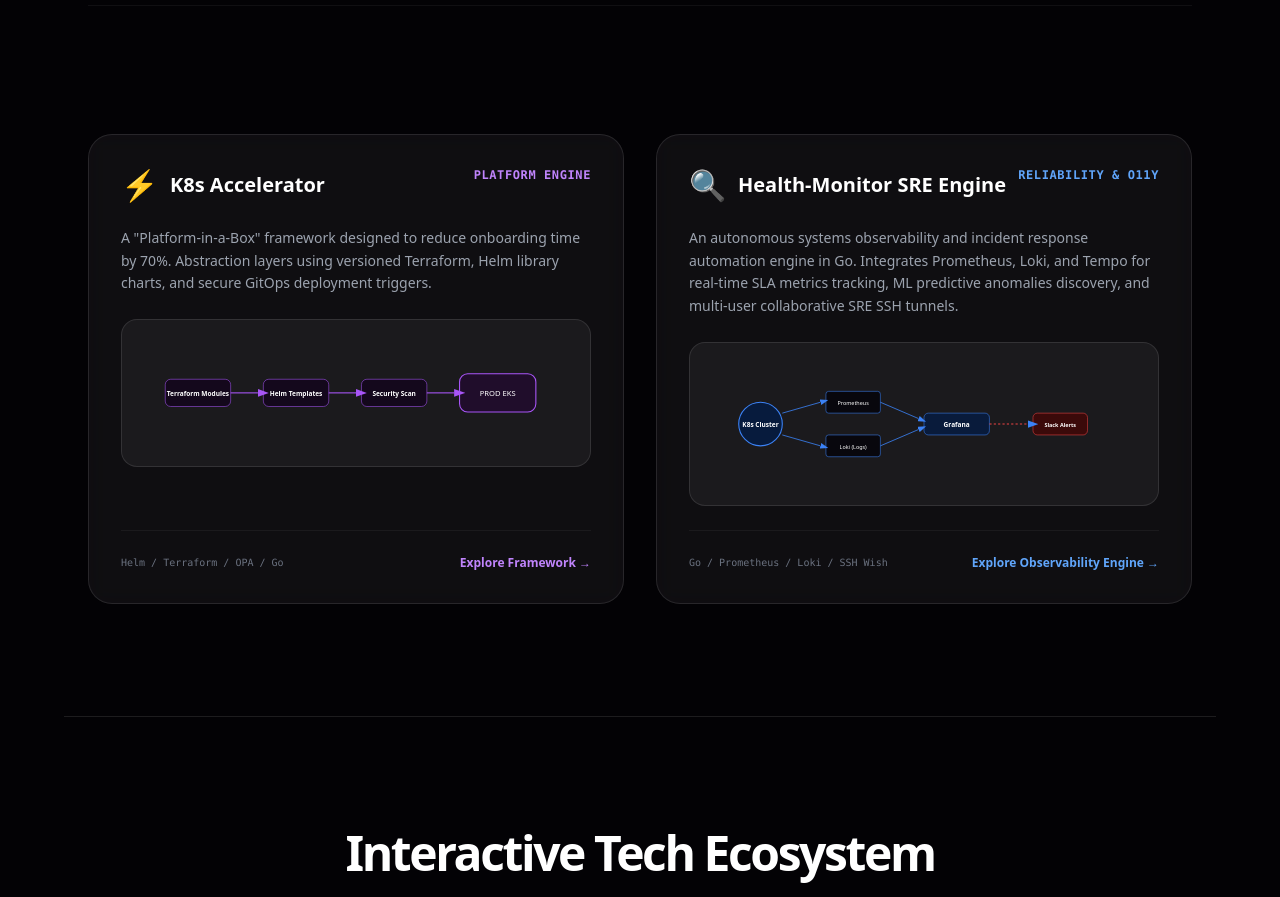
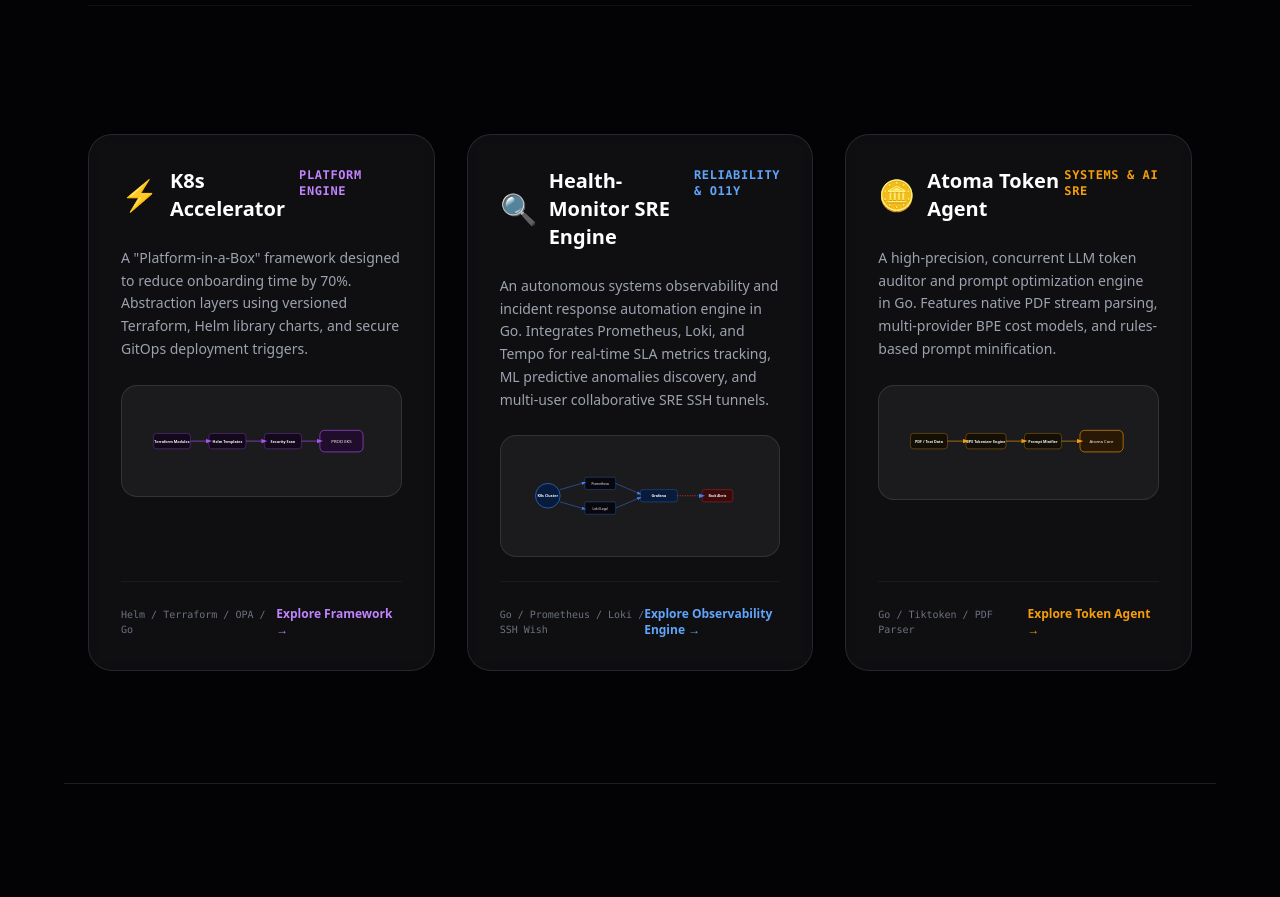
Before and after one commit to sanjanamahajan2001-sys/personal-portfolio, a Next.js app: page / in a window 1280 px wide. Shown: the part 4980-5877 px from the top of the page. Built offline with nearby package versions, Linux system fonts and the light colour scheme.

Commit message:
feat: add Atoma Token Agent project and expand grid to 3-column layout

```diff
--- a/app/page.tsx
+++ b/app/page.tsx
@@ -167,6 +167,33 @@
       <path d="M320 50 L390 80" stroke={themeColor} strokeWidth="1.5" fill="none" markerEnd="url(#arrowhead-mon)" />
       <path d="M320 130 L390 100" stroke={themeColor} strokeWidth="1.5" fill="none" markerEnd="url(#arrowhead-mon)" />
       <path d="M520 90 H590" stroke="#ef4444" strokeWidth="2" strokeDasharray="4" fill="none" markerEnd="url(#arrowhead-mon)" />
+    </svg>
+  </div>
+);
+
+const TokenAgentDiagram = ({ themeColor = "#f59e0b" }) => (
+  <div className="w-full py-8 px-4 bg-white/5 rounded-2xl border border-white/10 my-6 transition-all duration-500">
+    <svg viewBox="0 0 800 160" className="w-full h-auto">
+      <defs>
+        <marker id="arrowhead-tkn" markerWidth="10" markerHeight="7" refX="0" refY="3.5" orient="auto">
+          <polygon points="0 0, 10 3.5, 0 7" fill={themeColor} />
+        </marker>
+      </defs>
+      <rect x="50" y="50" width="120" height="50" rx="10" fill="#140f05" stroke={themeColor} strokeWidth="1" />
+      <text x="110" y="80" textAnchor="middle" fill="white" fontSize="12" fontWeight="bold">PDF / Text Data</text>
+
+      <rect x="230" y="50" width="130" height="50" rx="10" fill="#140f05" stroke={themeColor} strokeWidth="1" />
+      <text x="295" y="80" textAnchor="middle" fill="white" fontSize="12" fontWeight="bold">BPE Tokenizer Engine</text>
+
+      <rect x="420" y="50" width="120" height="50" rx="10" fill="#140f05" stroke={themeColor} strokeWidth="1" />
+      <text x="480" y="80" textAnchor="middle" fill="white" fontSize="12" fontWeight="bold">Prompt Minifier</text>
+
+      <rect x="600" y="40" width="140" height="70" rx="15" fill="#291803" stroke={themeColor} strokeWidth="2" />
+      <text x="670" y="80" textAnchor="middle" fill="white" fontSize="14" fontWeight="black">Atoma Core</text>
+
+      <path d="M170 75 H220" stroke={themeColor} strokeWidth="2" fill="none" markerEnd="url(#arrowhead-tkn)" />
+      <path d="M360 75 H410" stroke={themeColor} strokeWidth="2" fill="none" markerEnd="url(#arrowhead-tkn)" />
+      <path d="M540 75 H590" stroke={themeColor} strokeWidth="2" fill="none" markerEnd="url(#arrowhead-tkn)" />
     </svg>
   </div>
 );
@@ -792,8 +819,8 @@
           </div>
         </div>
 
-        {/* Project 3 & 4 (EKS Accelerator & Production Observability - DevOps Highlights) */}
-        <div className="grid grid-cols-1 lg:grid-cols-2 gap-8">
+        {/* Project 3, 4 & 5 (EKS Accelerator, SRE Engine & Token Agent - DevOps & Systems Highlights) */}
+        <div className="grid grid-cols-1 lg:grid-cols-3 gap-8">
           {/* K8s Accelerator */}
           <div className={`p-8 rounded-3xl border bg-white/5 backdrop-blur-md flex flex-col justify-between transition-all duration-500 ${!isBuild ? 'border-emerald-500/20 shadow-lg shadow-emerald-500/5' : 'border-white/10'}`}>
             <div>
@@ -836,6 +863,29 @@
               <span className="text-[10px] text-gray-500 font-mono">Go / Prometheus / Loki / SSH Wish</span>
               <a href="https://github.com/sanjanamahajan2001-sys/health-monitor-sre-engine" target="_blank" rel="noopener noreferrer" className="text-xs font-bold text-blue-400 hover:underline">
                 Explore Observability Engine &rarr;
+              </a>
+            </div>
+          </div>
+
+          {/* Atoma Token Auditor Agent */}
+          <div className={`p-8 rounded-3xl border bg-white/5 backdrop-blur-md flex flex-col justify-between transition-all duration-500 ${!isBuild ? 'border-emerald-500/20 shadow-lg shadow-emerald-500/5' : 'border-white/10'}`}>
+            <div>
+              <div className="flex justify-between items-start mb-6">
+                <div className="flex items-center gap-3">
+                  <span className="text-3xl">🪙</span>
+                  <h4 className="text-xl font-black text-white">Atoma Token Agent</h4>
+                </div>
+                <span className="text-xs text-amber-500 font-mono font-bold uppercase tracking-wider">Systems & AI SRE</span>
+              </div>
+              <p className="text-gray-400 text-sm leading-relaxed mb-6">
+                A high-precision, concurrent LLM token auditor and prompt optimization engine in Go. Features native PDF stream parsing, multi-provider BPE cost models, and rules-based prompt minification.
+              </p>
+              <TokenAgentDiagram themeColor={isBuild ? '#f59e0b' : '#10b981'} />
+            </div>
+            <div className="pt-6 border-t border-white/5 flex justify-between items-center">
+              <span className="text-[10px] text-gray-500 font-mono">Go / Tiktoken / PDF Parser</span>
+              <a href="https://github.com/sanjanamahajan2001-sys/atoma-token-agent" target="_blank" rel="noopener noreferrer" className="text-xs font-bold text-amber-500 hover:underline">
+                Explore Token Agent &rarr;
               </a>
             </div>
           </div>
```
